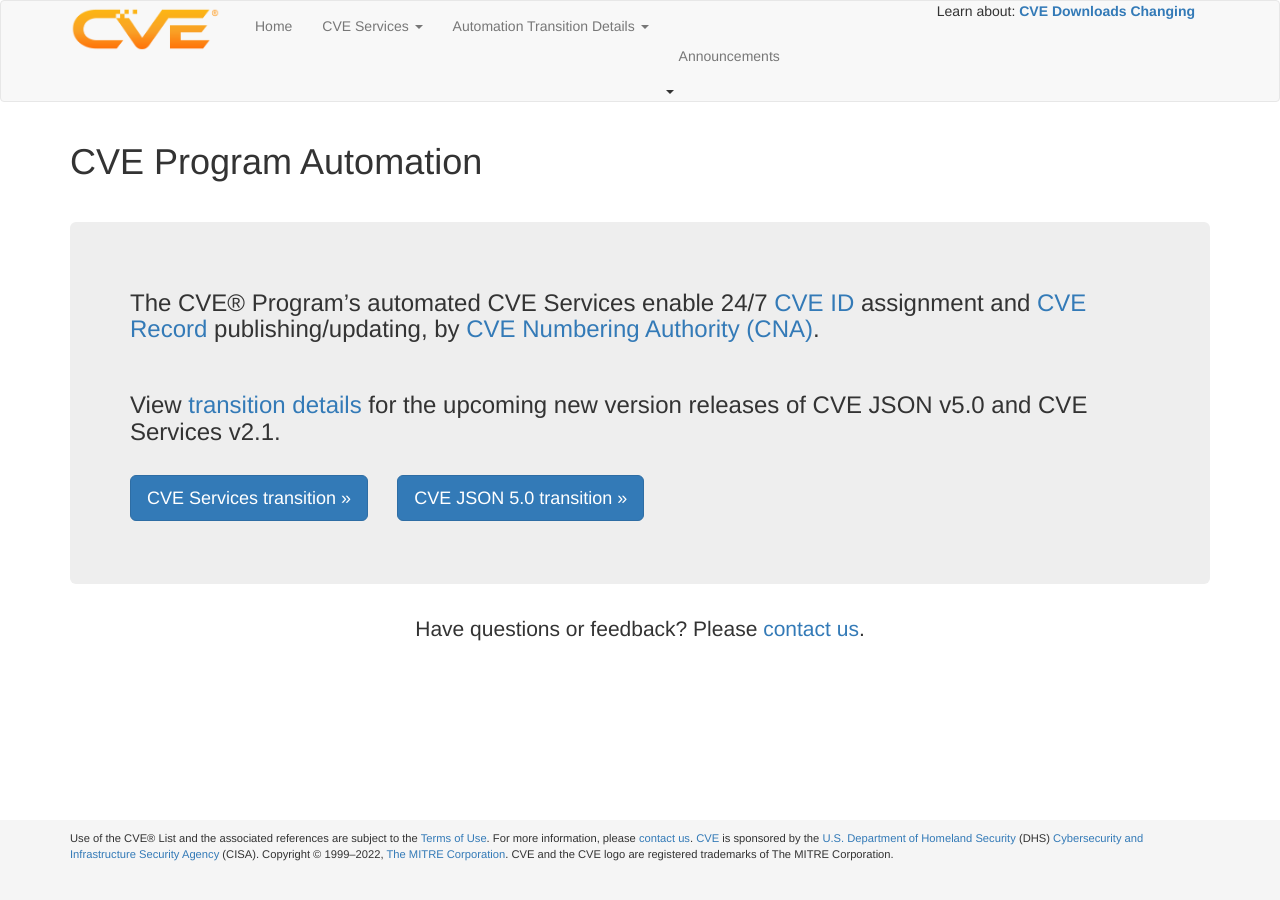
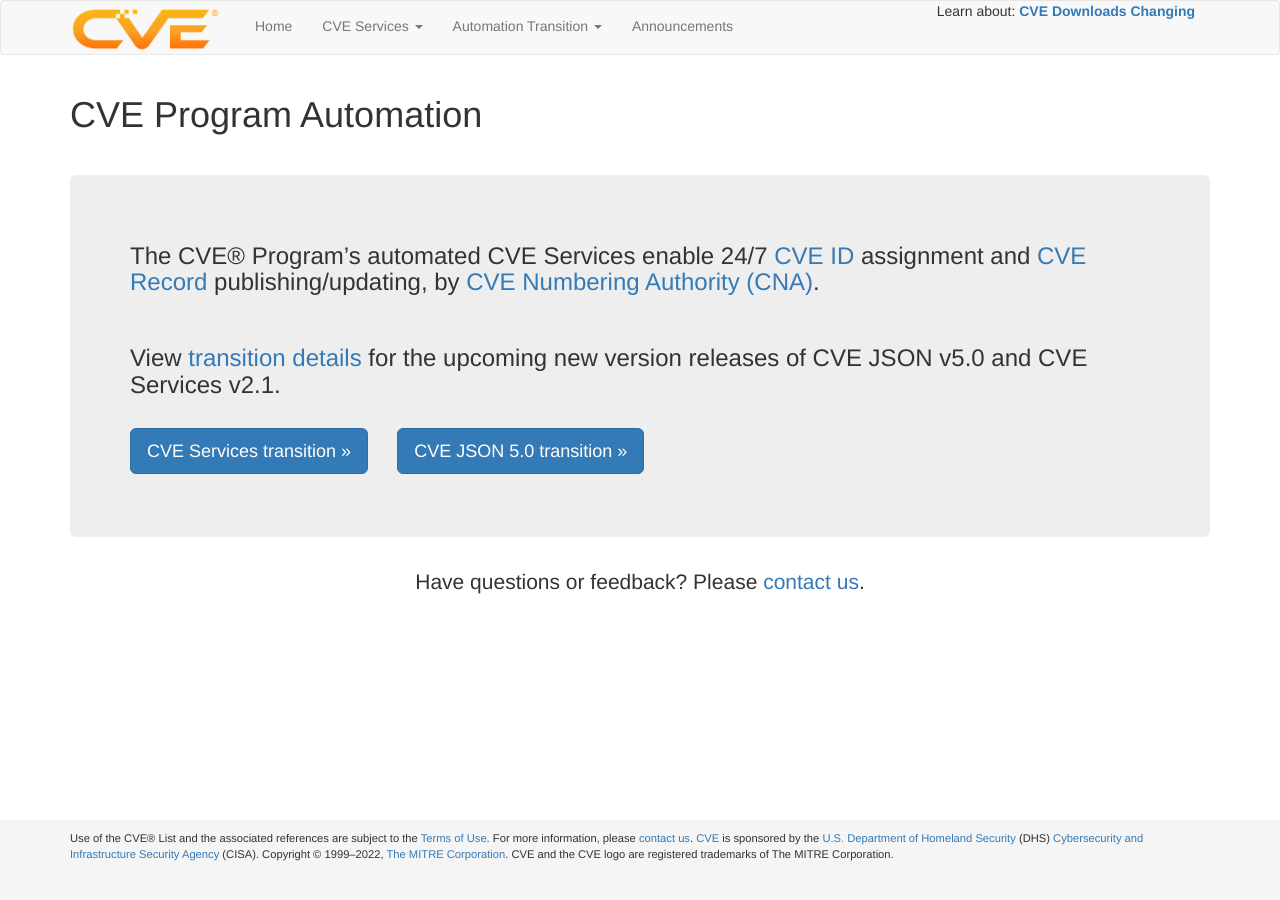
Before and after one commit to CVEProject/cveproject.github.io, a Jekyll site: the page built from index.md, in a window 1280 px wide. Built offline with Jekyll 4.4.1, drawn with Linux system fonts in a browser that asks for light colours; nearby versions of some CDN libraries.

Commit message:
Update header.html

```diff
--- a/_includes/header.html
+++ b/_includes/header.html
@@ -28,14 +28,13 @@
 	  </ul>
 
 	<li class="dropdown">
-          <a href="#" class="dropdown-toggle" data-toggle="dropdown">Automation Transition Details <span class="caret"></span></a>
+          <a href="#" class="dropdown-toggle" data-toggle="dropdown">Automation Transition <span class="caret"></span></a>
           <ul class="dropdown-menu" role="menu">
             <li role="presentation"><a href="https://cveproject.github.io/automation-transition#transition-details">Transition Details</a></li>
 	    <li role="presentation"><a href="https://cveproject.github.io/automation-transition#additional-resources">Additional Resources</a></li>
 	  </ul>
 
-	<li class="dropdown">
-          <a href="#" class="dropdown-toggle" data-toggle="dropdown"><a href="https://cveproject.github.io/automation-announcements">Announcements </a><span class="caret"></span></a>
+	<li><a href="https://cveproject.github.io/automation-announcements">Announcements</a></li>
 
       </ul>
 
```
